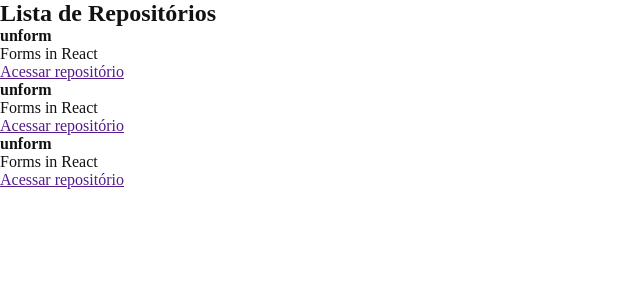
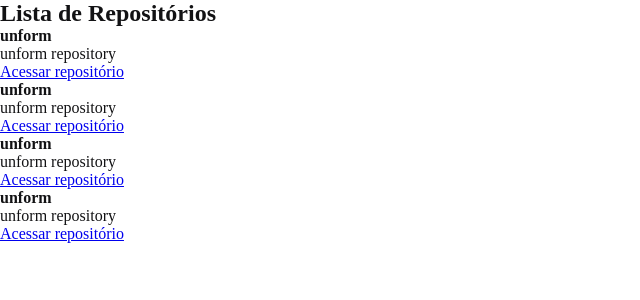
Before and after one commit to xterikatx/01-github-explorer, a React app: page / in a window 1280 px wide. Shown: the top 300 px of the page, without its empty margins (0-640 px from the left). Built offline with nearby package versions, Linux system fonts and the light colour scheme.

Commit message:
Add fast refreshing

```diff
--- a/package.json
+++ b/package.json
@@ -16,11 +16,13 @@
     "@babel/core": "^7.16.7",
     "@babel/preset-env": "^7.16.7",
     "@babel/preset-react": "^7.16.7",
+    "@pmmmwh/react-refresh-webpack-plugin": "^0.5.4",
     "babel-loader": "^8.2.3",
     "cross-env": "^7.0.3",
     "css-loader": "^6.5.1",
     "html-webpack-plugin": "^5.5.0",
     "node-sass": "^7.0.1",
+    "react-refresh": "^0.11.0",
     "sass-loader": "^12.4.0",
     "style-loader": "^3.3.1",
     "webpack": "^5.65.0",
--- /dev/null
+++ b/src/components/RepositoryItem.jsx
@@ -0,0 +1,13 @@
+import React from "react";
+
+export function RepositoryItem({ repository }) {
+  return (
+    <div>
+      <li>
+        <strong>{repository.name}</strong>
+        <p>{repository.description}</p>
+        <a href={repository.link}>Acessar repositório</a>
+      </li>
+    </div>
+  );
+}
--- a/src/components/RepositoryList.jsx
+++ b/src/components/RepositoryList.jsx
@@ -1,33 +1,21 @@
+import { RepositoryItem } from "./RepositoryItem";
+
 export function RepositoryList() {
+  const repository = {
+    name: "unform",
+    description: "unform repository",
+    link: "https://github.com/unform/unform",
+  };
   return (
     <section className="respository-list">
       <h1>Lista de Repositórios</h1>
 
       <ul>
-                <li>
-                    <strong>unform</strong>
-                    <p>Forms in React</p>
-                    <a href="">
-                        Acessar repositório
-                    </a>
-                </li>
-
-                <li>
-                    <strong>unform</strong>
-                    <p>Forms in React</p>
-                    <a href="">
-                        Acessar repositório
-                    </a>
-                </li>
-
-                <li>
-                    <strong>unform</strong>
-                    <p>Forms in React</p>
-                    <a href="">
-                        Acessar repositório
-                    </a>
-                </li>
+        <RepositoryItem repository={repository} />
+        <RepositoryItem repository={repository} />
+        <RepositoryItem repository={repository} />
+        <RepositoryItem repository={repository} />
       </ul>
     </section>
-    )
+  );
 }
--- a/webpack.config.js
+++ b/webpack.config.js
@@ -1,5 +1,6 @@
 const path = require("path");
 const HtmlWebpackPlugin = require("html-webpack-plugin");
+const ReactRefreshWebpackPlugin = require('@pmmmwh/react-refresh-webpack-plugin');
 
 const isDevelopment = process.env.NODE_ENV !== 'production';
 
@@ -15,19 +16,28 @@
     extensions: [".jsx", ".js"],
   },
   devServer: {
-    static: './'
+    static: './',
+    hot: true,
   },
   plugins: [
+    isDevelopment && new ReactRefreshWebpackPlugin(),
     new HtmlWebpackPlugin({
       template: path.resolve(__dirname, "public", "index.html"),
     }),
-  ],
+  ].filter(Boolean),
   module: {
     rules: [
       {
         test: /\.jsx?$/,
         exclude: /node_modules/,
-        loader: "babel-loader",
+        use: {
+          loader: "babel-loader",
+          options: {
+            plugins: [
+              isDevelopment && require.resolve('react-refresh/babel')
+            ].filter(Boolean)
+          }
+        }
       },
       {
         test: /\.scss?$/,
```
Also changed, not shown: 1 other file (tests, documents, lock files or other folders). Lines whose indentation alone changed are shown as unchanged.
